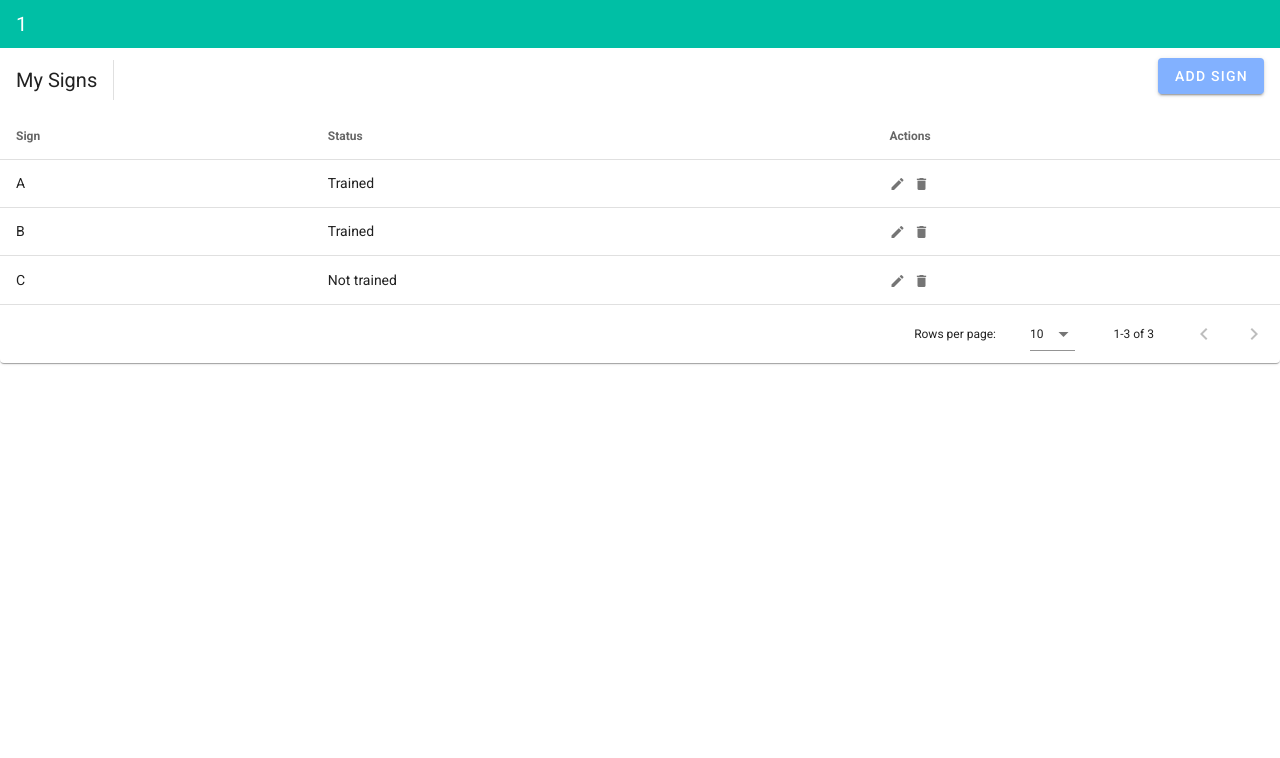
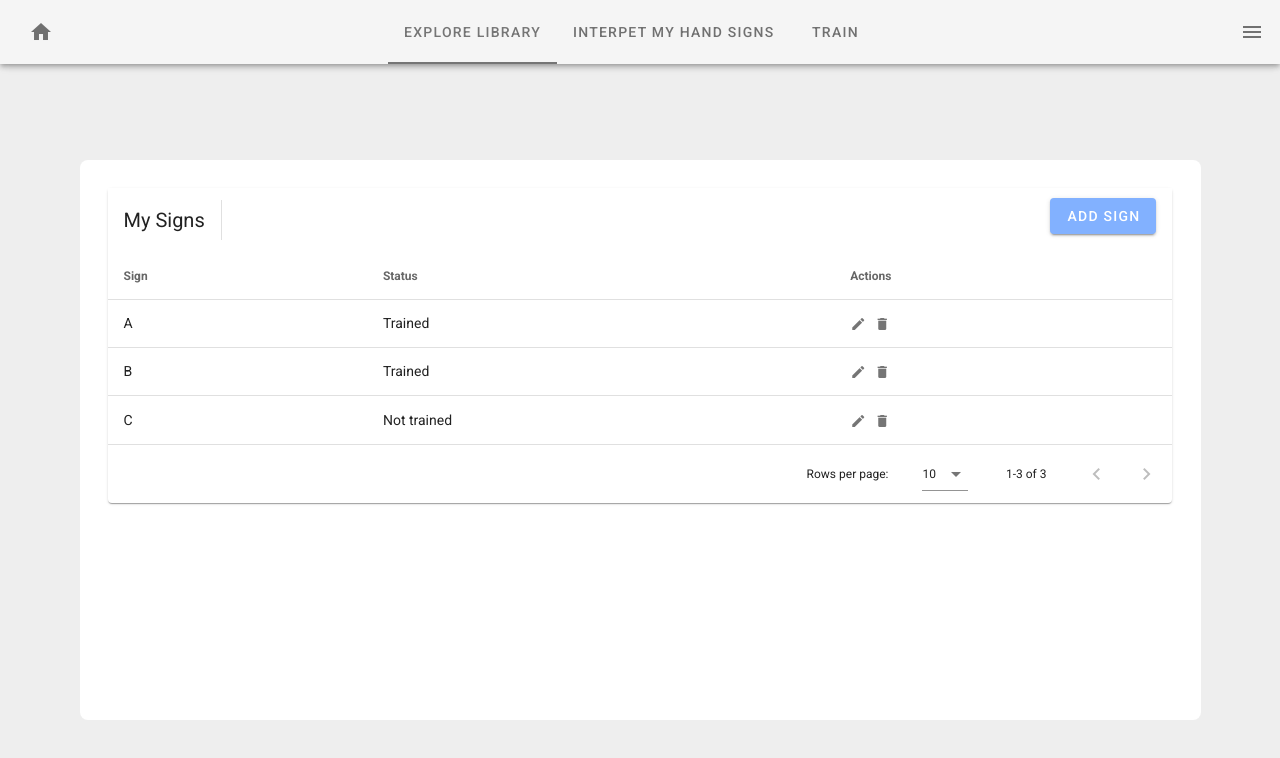
Before and after one commit to jhkritz/sign-language-api, a Vue app in the folder frontend/: page /library_2/1 in a window 1280 px wide. Shown: the top 758 px of the page. Built offline with nearby package versions, Linux system fonts and the light colour scheme; what vue-auth would draw is missing.

Commit message:
Added the grey background and the navigation bar to library.vue

```diff
--- a/frontend/src/views/library.vue
+++ b/frontend/src/views/library.vue
@@ -1,36 +1,39 @@
 <template>
-<div>
- <v-app-bar color="teal accent-4" dense dark>
-	<v-toolbar-title>{{ $route.params.id }}</v-toolbar-title>
+    <!-- color="teal accent-4" dense dark-->
+    <!--            <v-toolbar-title>{{ library_id }}</v-toolbar-title>-->
+    <div id='mainContainer'>
+        <v-app-bar app>
+            <v-btn icon id='homeButton' @click.stop='()=> navigate("/")'>
+                <v-icon>mdi-home</v-icon>
+            </v-btn>
+            <v-tabs centered class="ml-n9" color="grey darken-1">
+                <v-tab v-for="link in links" :key="link.text" @click.stop='() => navigate(link.route)'>
+                    {{link.text}}
+                </v-tab>
+            </v-tabs>
+            <v-btn icon>
+                <v-icon>mdi-menu</v-icon>
+            </v-btn>
         </v-app-bar>
+        <v-main class="grey lighten-3" id='mainContainer'>
+            <v-container id='sheet'>
+                <v-sheet id='sheet' min-height="70vh" rounded="lg">
                     <v-data-table :headers="headers" :items="desserts" class="elevation-1">
                         <template v-slot:top>
                             <v-toolbar flat>
                                 <v-toolbar-title>My Signs</v-toolbar-title>
                                 <v-divider class="mx-4" inset vertical></v-divider>
                                 <v-spacer></v-spacer>
-        <v-btn
-          color="teal accent -4"
-          class="mb-2"
-          v-bind="attrs"
-          v-on="on"
-          @click="goto_addsign"
-        >
+                                <v-btn color="teal accent -4" class="mb-2" v-bind="attrs" v-on="on" @click="goto_addsign">
                                     Add Sign
                                 </v-btn>
                                 <v-dialog v-model="dialogDelete" max-width="500px">
                                     <v-card>
-            <v-card-title class="text-h5"
-              >Are you sure you want to delete this sign?</v-card-title
-            >
+                                        <v-card-title class="text-h5">Are you sure you want to delete this sign?</v-card-title>
                                         <v-card-actions>
                                             <v-spacer></v-spacer>
-              <v-btn color="blue darken-1" text @click="closeDelete"
-                >Cancel</v-btn
-              >
-              <v-btn color="blue darken-1" text @click="deleteItemConfirm"
-                >OK</v-btn
-              >
+                                            <v-btn color="blue darken-1" text @click="closeDelete">Cancel</v-btn>
+                                            <v-btn color="blue darken-1" text @click="deleteItemConfirm">OK</v-btn>
                                             <v-spacer></v-spacer>
                                         </v-card-actions>
                                     </v-card>
@@ -45,23 +48,47 @@
                             <v-btn color="primary" @click="initialize"> Reset </v-btn>
                         </template>
                     </v-data-table>
+                </v-sheet>
+            </v-container>
+        </v-main>
     </div>
 </template>
+<style>
+    #sheet {
+        width: 100%;
+        padding: 2.5%;
+        box-sizing: border-box;
+    }
+
+    #mainContainer {
+        height: 100%;
+        box-sizing: border-box;
+    }
+</style>
 
 <script>
     export default {
+        props: {
+            library_id: null
+        },
         data: () => ({
             dialog: false,
             dialogDelete: false,
-    headers: [
-      {
+            headers: [{
                     text: "Sign",
                     align: "start",
                     sortable: false,
                     value: "name",
                 },
-      { text: "Status", value: "status" },
-      { text: "Actions", value: "actions", sortable: false },
+                {
+                    text: "Status",
+                    value: "status"
+                },
+                {
+                    text: "Actions",
+                    value: "actions",
+                    sortable: false
+                },
             ],
             desserts: [],
             editedIndex: -1,
@@ -73,6 +100,21 @@ export default {
                 name: "",
                 status: "",
             },
+            links: [{
+                    text: 'Explore library',
+                    route: ''
+                },
+                {
+                    text: 'Interpet my hand signs',
+                    route: 'library/test'
+                },
+                {
+                    text: 'Train',
+                    route: ''
+                }
+            ],
+            signs: [],
+            signsToDelete: [],
         }),
 
         computed: {
@@ -96,10 +138,19 @@ export default {
 
         methods: {
             goto_addsign() {
-      this.$router.push(`/addsign?library_id=${this.$route.params.id}`);
+                this.$router.push(`/library/addsign?library_id=${this.library_id}`);
             },
             initialize() {
-      this.desserts = [{name: "A",status: "Trained",},{name: "B",status: "Trained",},{name: "C",status: "Not trained",},];
+                this.desserts = [{
+                    name: "A",
+                    status: "Trained",
+                }, {
+                    name: "B",
+                    status: "Trained",
+                }, {
+                    name: "C",
+                    status: "Not trained",
+                }, ];
             },
 
             editItem(item) {
```
Lines whose indentation alone changed are shown as unchanged.
